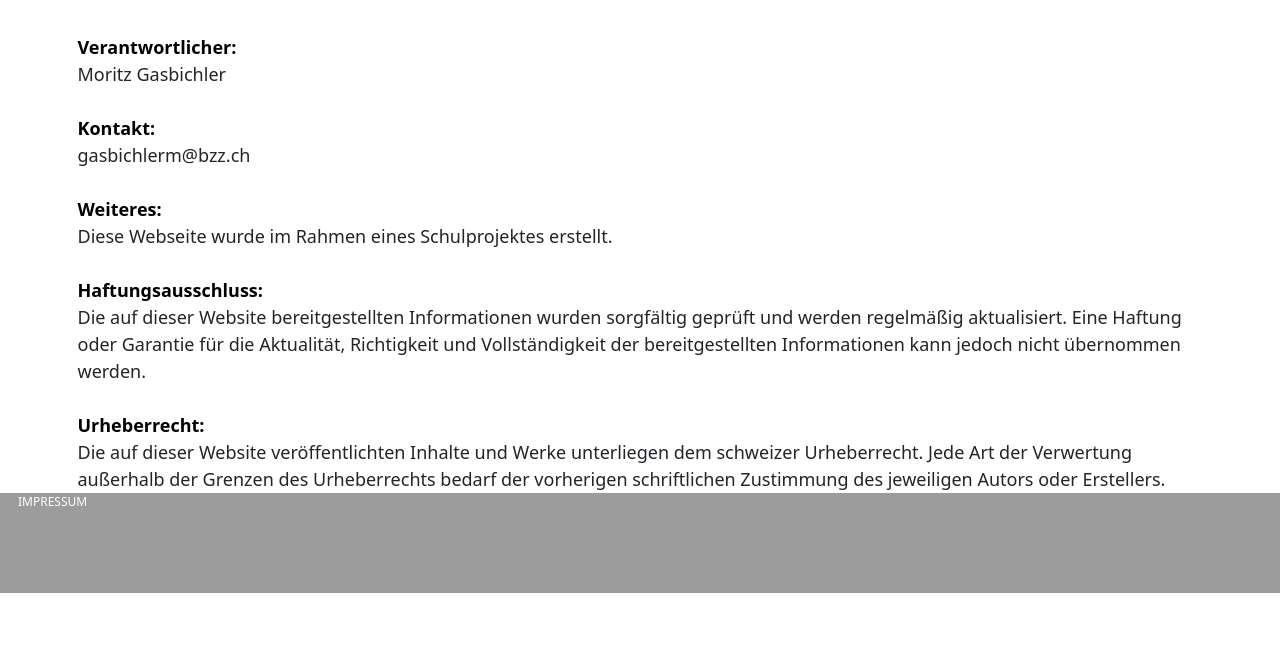
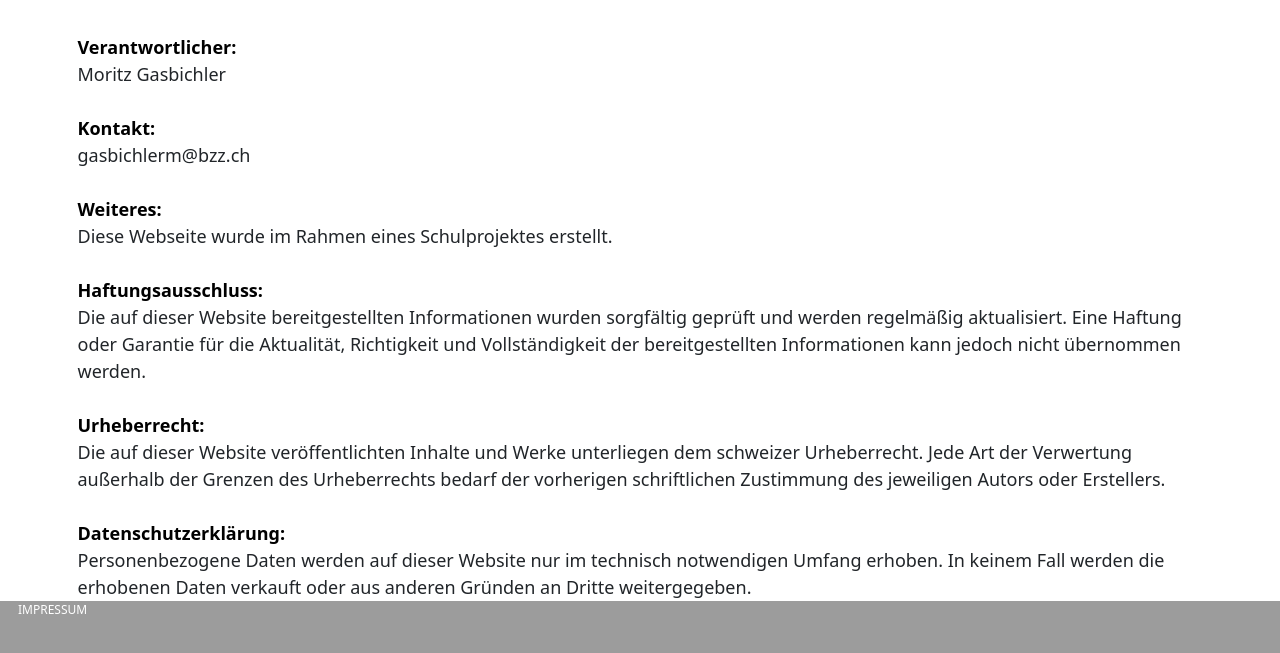
Before and after one commit to Muetzilla/M152-Website, a plain HTML site: page pages/impressum.html in a window 1280 px wide. Shown: the part 207-860 px from the top of the page. Before the commit the page ends 800 px from the top, so only its background shows below. Drawn offline with nearby package versions, Linux system fonts and the light colour scheme.

Commit message:
datenschutzerklärung

```diff
--- a/pages/impressum.html
+++ b/pages/impressum.html
@@ -57,6 +57,11 @@
         <br>
         <span class="impressumTitle">Urheberrecht:<br></span>
         Die auf dieser Website veröffentlichten Inhalte und Werke unterliegen dem schweizer Urheberrecht. Jede Art der Verwertung außerhalb der Grenzen des Urheberrechts bedarf der vorherigen schriftlichen Zustimmung des jeweiligen Autors oder Erstellers.
+
+        <br>
+        <br>
+        <span class="impressumTitle">Datenschutzerklärung:<br></span>
+        Personenbezogene Daten werden auf dieser Website nur im technisch notwendigen Umfang erhoben. In keinem Fall werden die erhobenen Daten verkauft oder aus anderen Gründen an Dritte weitergegeben.
     </div>
 </main>
 <footer>
```
